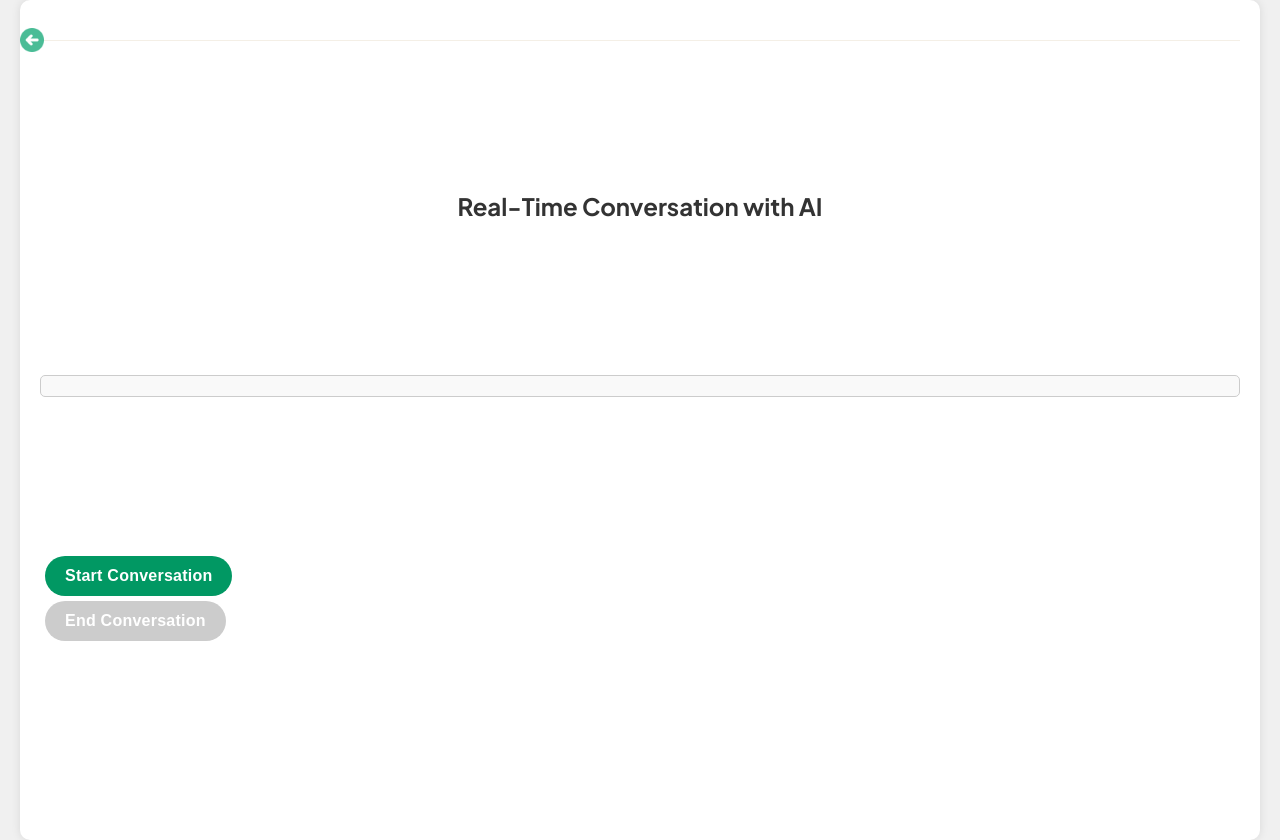
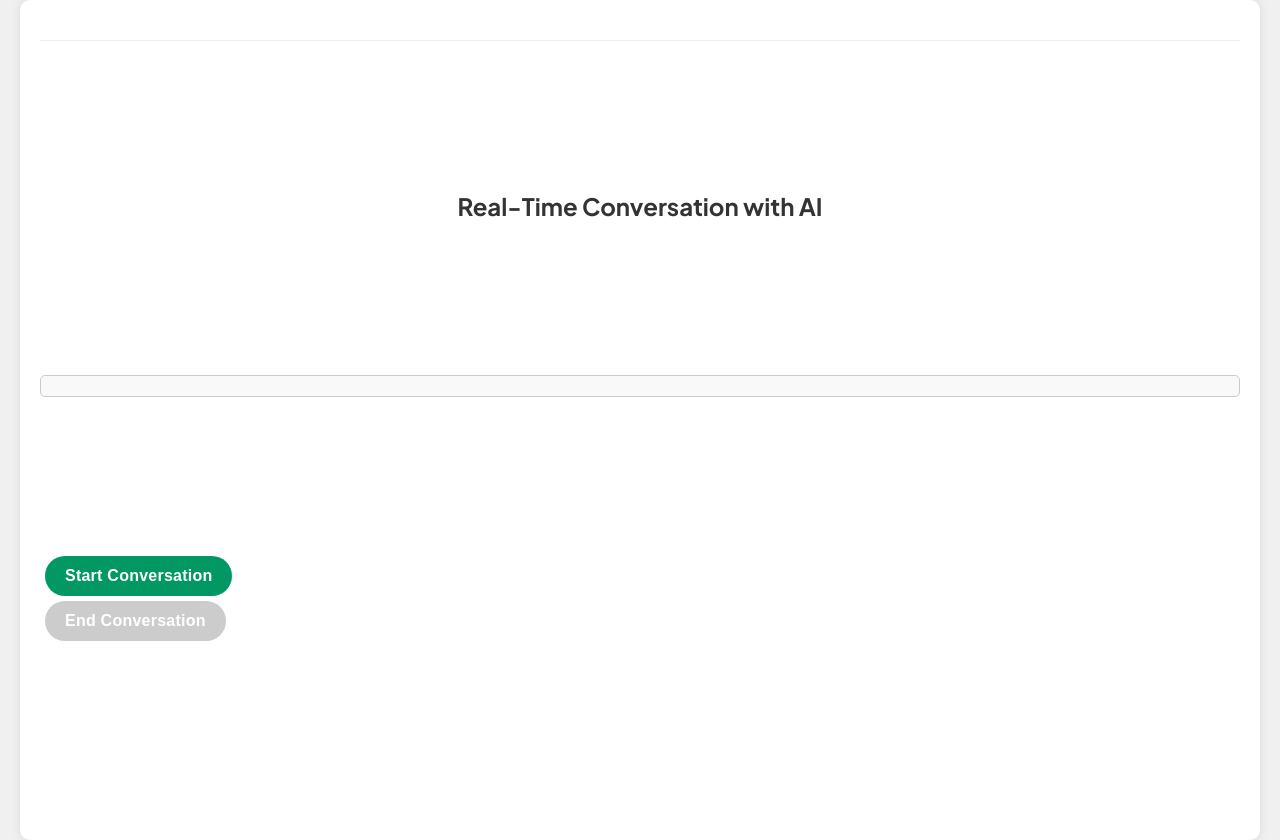
Before and after one commit to JUP-iter/Infomatrix, a React (Create React App) app: page /dialog in a window 1280 px wide. Built offline with nearby package versions, Linux system fonts and the light colour scheme; no server answers.

Commit message:
Update dialog.js

```diff
--- a/src/dialog.js
+++ b/src/dialog.js
@@ -238,11 +238,7 @@ const Dialog = () => {
 
   return (
     <div className="container">
-      <header className="header">
-        <a href="/" className="back-button">
-          <img src="back-icon.png" alt="Back" className="icon" />
-        </a>
-      </header>
+      <header className="header"></header>
       <h1>Real-Time Conversation with AI</h1>
       <div id="conversation-container">
         <div id="transcript">{transcript}</div>
```
